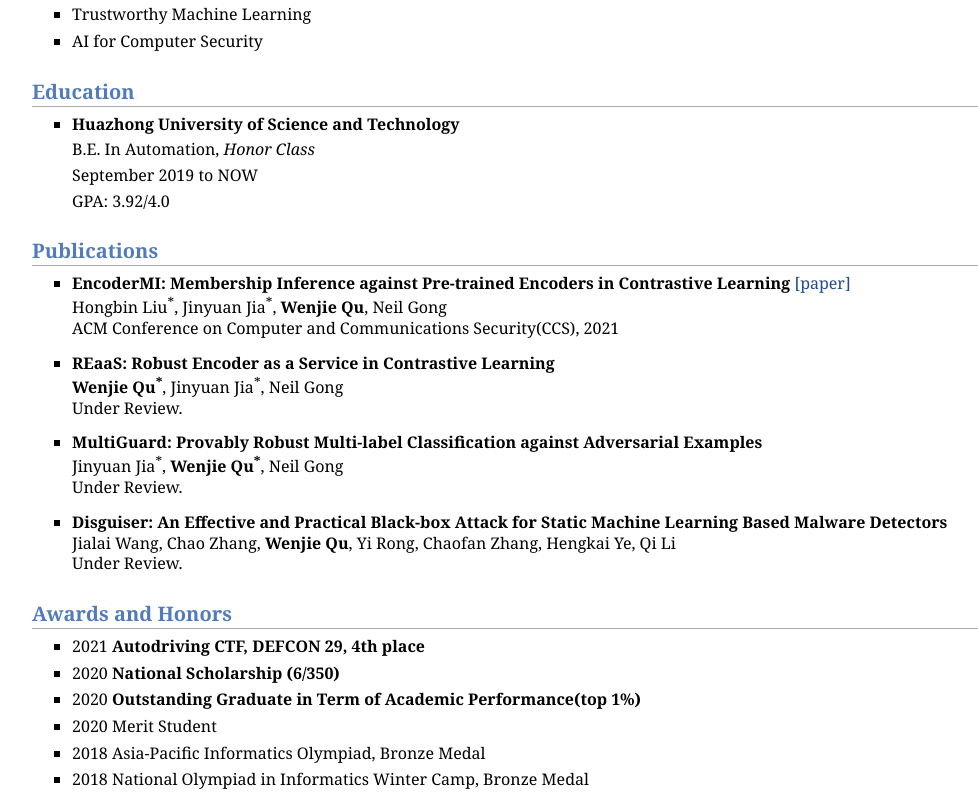
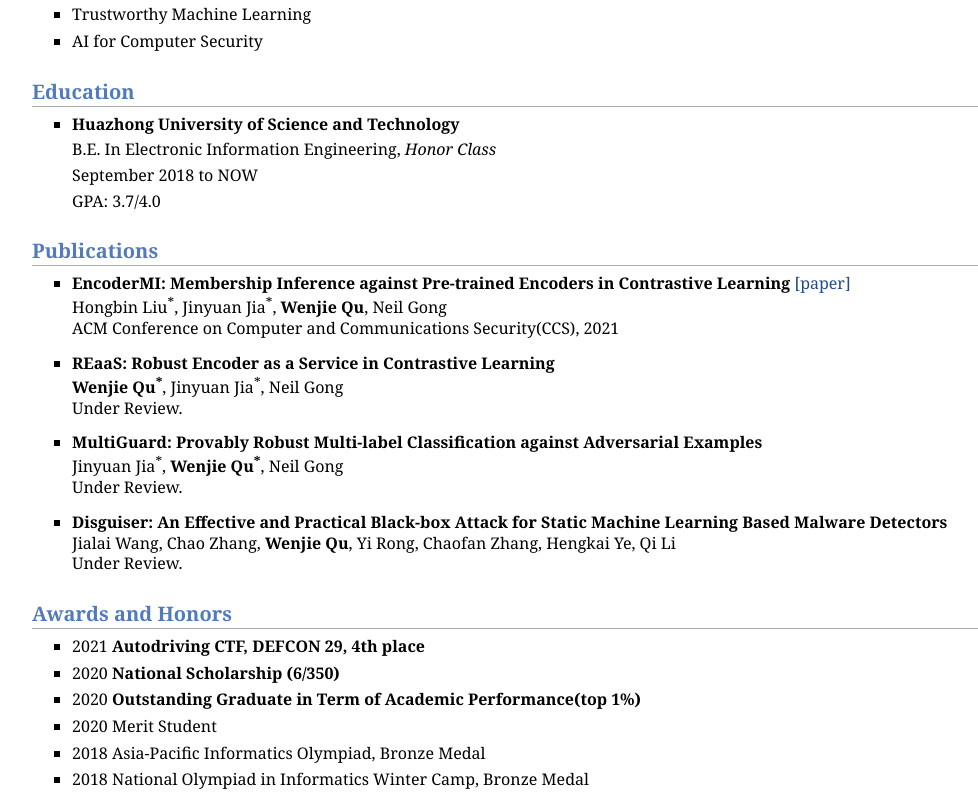
Before and after one commit to harrywuhust2022/harrywuhust2022.github.io, a plain HTML site: page index.html in a window 1280 px wide. Shown: the part 800-1593 px from the top of the page, without its empty margins (108-1086 px from the left). Drawn offline with Linux system fonts and the light colour scheme.

Commit message:
Update index.html

```diff
--- a/index.html
+++ b/index.html
@@ -106,12 +106,12 @@ Huazhong University of Science and Technology, China.<br><p></p>
 
 <h2>Education</h2>
 <!--li-->
-<!--p>09/2019—NOW B.E. Automation <i>Honor Class</i>, School of Artificial Intelligence and Automation, Huazhong University of Science and Technology<br-->
+<!--p>09/2018—NOW B.E. Electronic Information Engineering, School of Electronic Information and Communications, Huazhong University of Science and Technology<br-->
 <ul>
 <li><p><b>Huazhong University of Science and Technology</b></p>
-<p>B.E. In Automation, <i>Honor Class</i></p>
-<p>September 2019 to NOW</p>
-<p>GPA: 3.92/4.0</p>
+<p>B.E. In Electronic Information Engineering, <i>Honor Class</i></p>
+<p>September 2018 to NOW</p>
+<p>GPA: 3.7/4.0</p>
 </li>
 </ul>
 
```
